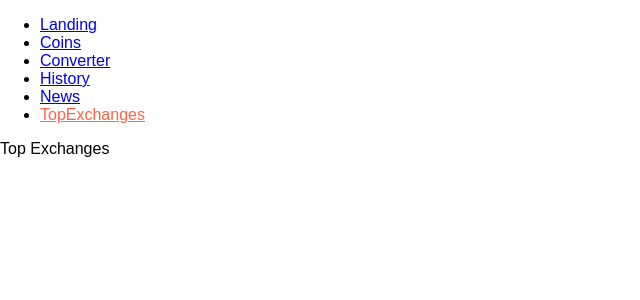
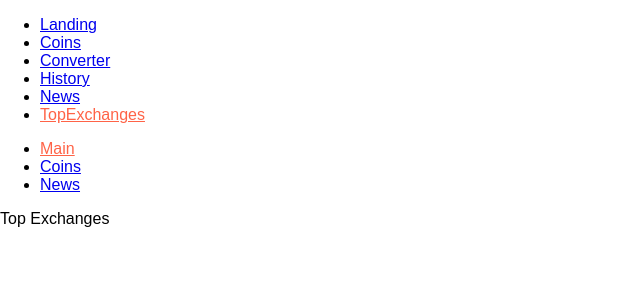
Before and after one commit to G-MontaG/react-redux-sources, a React (Create React App) app: page /top-exchanges in a window 1280 px wide. Shown: the top 300 px of the page, without its empty margins (0-640 px from the left). Built offline with nearby package versions, Linux system fonts and the light colour scheme.

Commit message:
nested routing

```diff
--- a/src/pages/topExchanges/TopExchanges.jsx
+++ b/src/pages/topExchanges/TopExchanges.jsx
@@ -1,7 +1,25 @@
 import React from 'react';
+import { Switch, Route, NavLink } from 'react-router-dom';
+import Coins from '../coins/Coins';
+import News from '../news/News';
 
-const TopExchanges = () => (
+const TopExchanges = ({ match }) => (
   <div>
+    <ul>
+      <li>
+        <NavLink to={match.path} activeClassName="active" exact>Main</NavLink>
+      </li>
+      <li>
+        <NavLink to={`${match.path}/coins`} activeClassName="active">Coins</NavLink>
+      </li>
+      <li>
+        <NavLink to={`${match.path}/news`} activeClassName="active">News</NavLink>
+      </li>
+    </ul>
+    <Switch>
+      <Route path={`${match.path}/coins`} component={Coins} />
+      <Route path={`${match.path}/news`} component={News} />
+    </Switch>
     Top Exchanges
   </div>
 );
```
